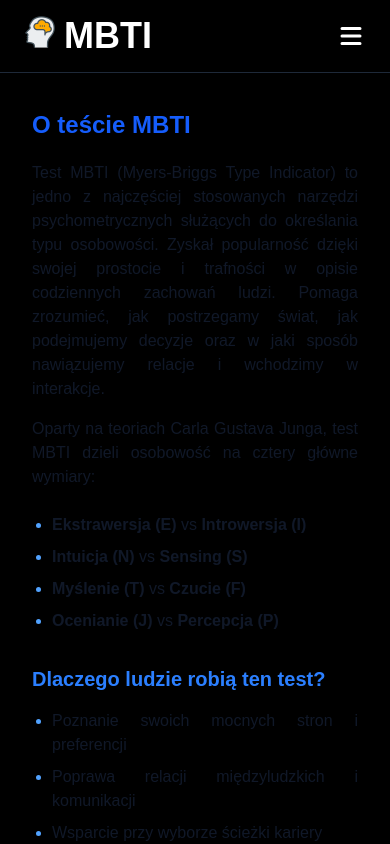
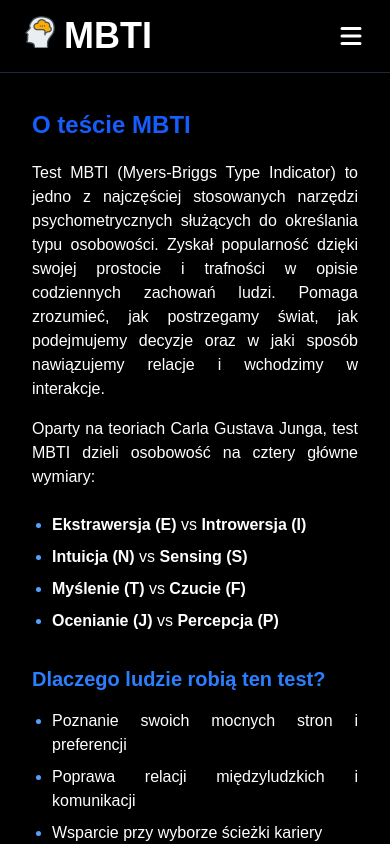
Before and after one commit to arekminajj/personality-test-web-app, a Next.js app: page / in a window 390 px wide. Shown: the top 844 px of the page. Built offline with nearby package versions, Linux system fonts and the light colour scheme.

Commit message:
mobile home page text

```diff
--- a/src/app/page.js
+++ b/src/app/page.js
@@ -66,7 +66,7 @@
     <main className="min-h-screen bg-black text-white py-8">
       <div className="flex flex-col lg:flex-row max-w-8xl mx-auto gap-10 px-4 sm:px-6">
         <section className="flex-1 lg:max-w-[54%] w-full">
-          <section className="max-w-3xl mx-auto px-4 sm:px-6 py-1 text-gray-900 dark:text-gray-100 text-justify">
+          <section className="max-w-3xl mx-auto px-4 sm:px-6 py-1 text-white text-justify">
             <h2 className="text-2xl sm:text-3xl font-bold mb-5 text-blue-600">
               O teście MBTI
             </h2>
```
